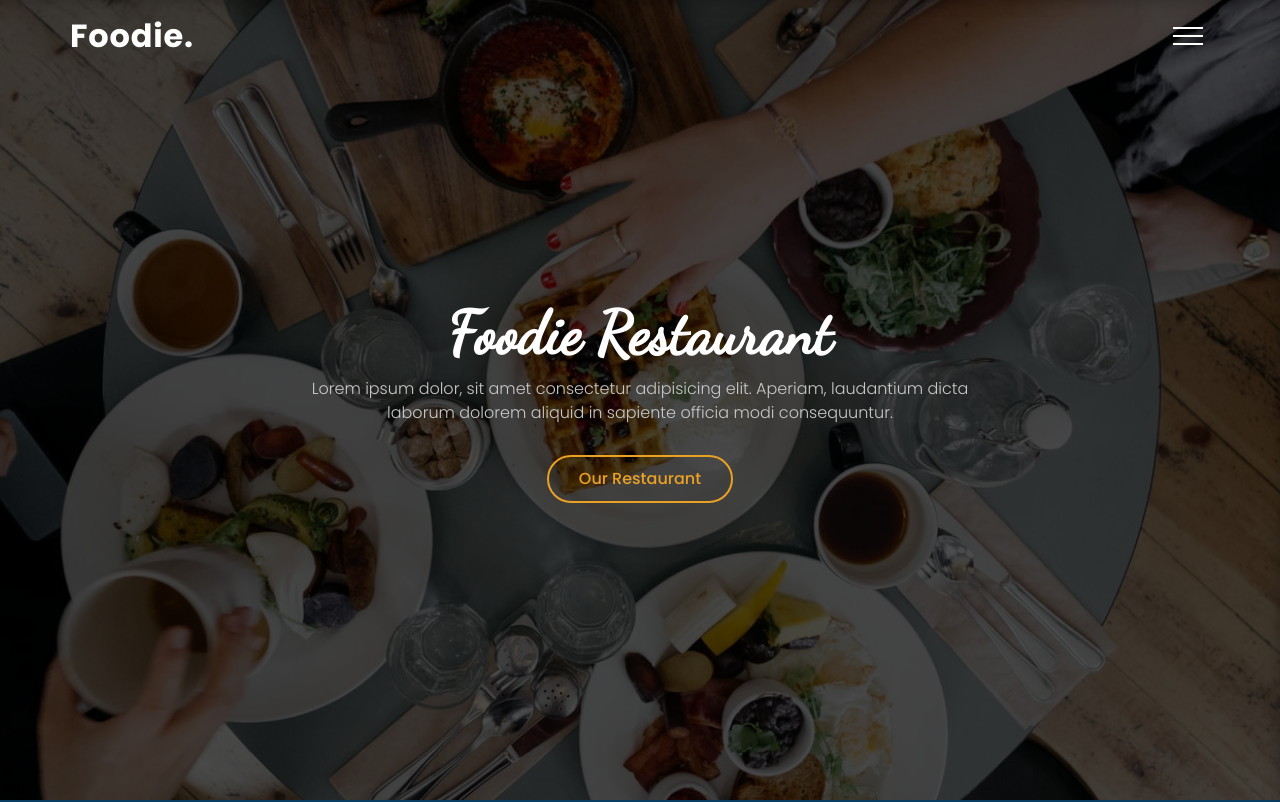
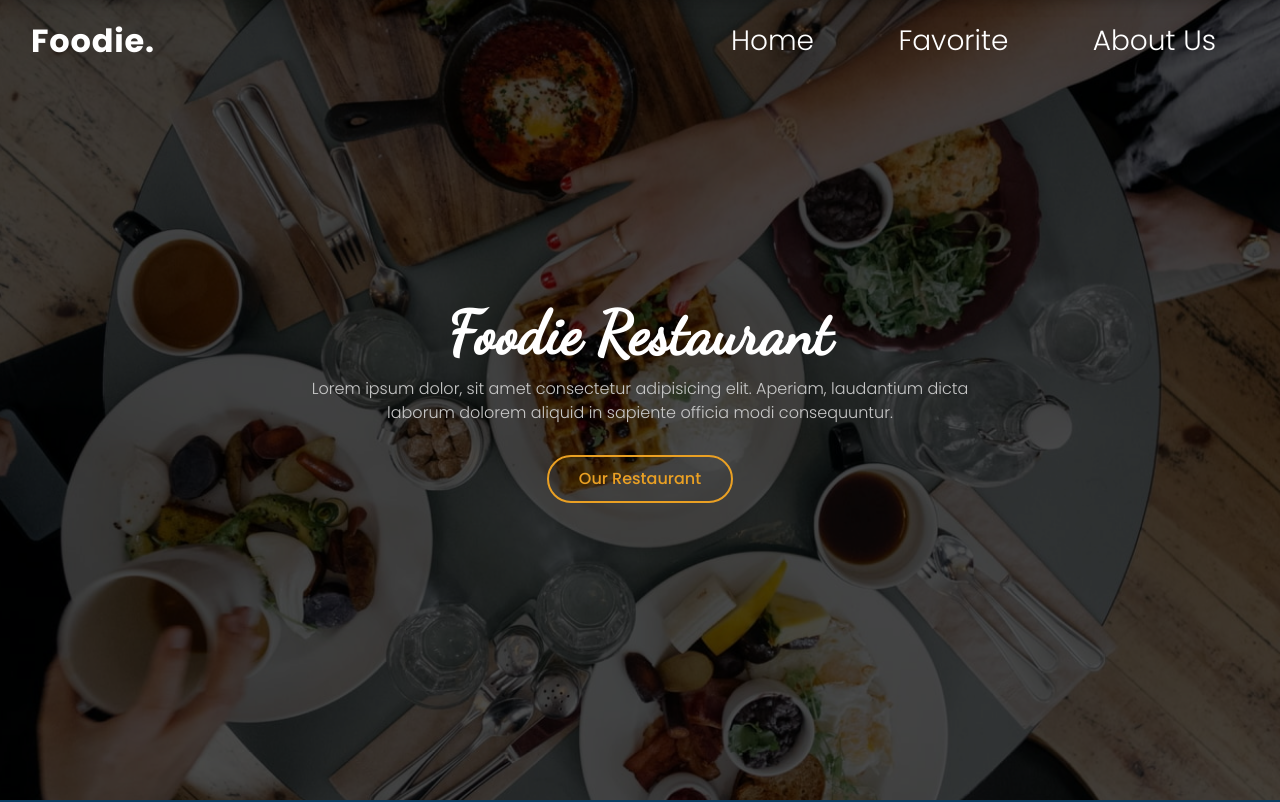
Before and after one commit to mnooryusuf/restaurant-apps, a website built with webpack: page src/templates/index.html in a window 1280 px wide. Shown: the top 802 px of the page. Built offline with nearby package versions, Linux system fonts and the light colour scheme; no server answers; files whose address does not match are found by name; what serviceworker-webpack-plugin would draw is missing.

Commit message:
mengubah navbar menjadi canvas off

```diff
--- a/src/scripts/index.js
+++ b/src/scripts/index.js
@@ -12,8 +12,8 @@ import App from './views/app';
 import swRegister from './utils/sw-register';
 
 const app = new App({
-  button: document.querySelector('.nav-toggler'),
-  drawer: document.querySelector('.nav'),
+  button: document.querySelector('#hamburgerButton'),
+  drawer: document.querySelector('#navigationDrawer'),
   content: document.querySelector('#main'),
 });
 
@@ -28,8 +28,8 @@ window.addEventListener('load', () => {
 
 window.addEventListener('scroll', function scroll() {
   if (this.pageYOffset > 60) {
-    this.document.querySelector('.header').classList.add('sticky');
+    this.document.querySelector('.app-bar').classList.add('sticky');
   } else {
-    this.document.querySelector('.header').classList.remove('sticky');
+    this.document.querySelector('.app-bar').classList.remove('sticky');
   }
 });
--- a/src/styles/main.css
+++ b/src/styles/main.css
@@ -154,16 +154,18 @@ h6 {
 
 /* Header Section */
 
-.header {
-  padding: 12px 0;
+.app-bar {
+  display: grid;
+  grid-template-columns: auto 1fr auto;
+  gap: 10px;
+  padding: 8px 16px;
   position: fixed;
-  left: 0;
   top: 0;
   z-index: 99;
   width: 100%;
 }
 
-.header::before {
+.app-bar::before {
   content: "";
   position: absolute;
   left: 0;
@@ -177,20 +179,16 @@ h6 {
   transform: translateY(-100%);
 }
 
-.header.sticky::before {
+.app-bar.sticky::before {
   transform: translateY(0%);
 }
 
-.header .logo a{
-  color: var(--white);
-  letter-spacing: 0.05rem;
-  font-weight: 700;
-  font-size: 2rem;
+.app-bar .app-bar__menu {
+  display: flex;
   align-items: center;
-  padding: 0 15px;
 }
 
-.header .nav-toggler {
+.app-bar .app-bar__menu button {
   height: 44px;
   width: 44px;
   margin-right: 15px;
@@ -202,19 +200,11 @@ h6 {
   justify-content: center;
 }
 
-.header .nav-toggler:focus {
+.app-bar .app-bar__menu button:focus {
   outline: 4px dashed var(--focus);
 }
 
-.header .nav-toggler.active {
-  position: absolute;
-  right: 0;
-  z-index: 1;
-  transition: all 0.5s ease;
-  transform: translateX(-200px);
-}
-
-.header .nav-toggler span {
+.app-bar .app-bar__menu button span {
   height: 2px;
   width: 30px;
   display: block;
@@ -222,13 +212,13 @@ h6 {
   position: relative;
 }
 
-.header .nav-toggler.active span {
+.app-bar .app-bar__menu button.active span {
   background-color: transparent;
   transition: background-color 0.5s ease;
 }
 
-.header .nav-toggler span::after,
-.header .nav-toggler span::before {
+.app-bar .app-bar__menu button span::after,
+.app-bar .app-bar__menu button span::before {
   content: "";
   position: absolute;
   left: 0;
@@ -238,41 +228,79 @@ h6 {
   background-color: var(--white);
 }
 
-.header .nav-toggler span::before {
+.app-bar .app-bar__menu button span::before {
   transform: translateY(-8px);
 }
 
-.header .nav-toggler.active span::before {
+.app-bar .app-bar__menu button.active span::before {
   transform: rotate(45deg);
   transition: transform 0.5s ease;
 }
 
-.header .nav-toggler span::after {
+.app-bar .app-bar__menu button span::after {
   transform: translateY(8px);
 }
 
-.header .nav-toggler.active span::after {
+.app-bar .app-bar__menu button.active span::after {
   transform: rotate(-45deg);
   transition: transform 0.5s ease;
 }
 
-.header .nav {
-  position: fixed;
-  right: 0;
-  top: 0;
-  height: 100%;
-  width: 280px;
-  background-color: var(--dark-light);
-  box-shadow: var(--shadow);
-  overflow-y: auto;
-  padding: 80px 0 40px;
-  transition: transfom 0.5s ease;
-  transform: translateX(100%);
+.app-bar .app-bar__brand {
+  display: flex;
+  align-items: center;
 }
 
-.header .nav.open {
-  transform: translateX(0%);
+.app-bar .app-bar__brand a {
+  color: var(--white);
+  letter-spacing: 0.05rem;
+  font-weight: 700;
+  font-size: 2rem;
+  align-items: center;
+  padding: 0 15px;
 }
+
+.app-bar .app-bar__navigation {
+  position: absolute;
+  top: 50px;
+  left: -180px;
+  width: 150px;
+  transition: all 0.3s;
+  padding: 8px;
+  overflow: hidden;
+}
+
+.app-bar .app-bar__navigation.open {
+  left: 0;
+  background-color: var(--dark-light);
+}
+
+.app-bar .app-bar__navigation .nav-item a {
+  display: inline-block;
+  text-decoration: none;
+  padding: 4px 0;
+  font-size: 28px;
+  color: var(--white);
+  margin-bottom: 5px;
+  width: 100%;
+  text-transform: capitalize;
+  transition: color 0.3s ease;
+}
+
+.app-bar .app-bar__navigation .nav-item a:hover{
+  color: var(--main-color);
+}
+
+.app-bar .app-bar__navigation .nav-item a:focus{
+  outline: 4px dashed var(--focus);
+}
+
+.app-bar .app-bar__navigation.open .nav-item a{
+  padding: 14px;
+  font-size: 22px;
+}
+
+/*
 
 .header .nav ul li a {
   display: block;
@@ -289,7 +317,7 @@ h6 {
 
 .header .nav ul li a:focus {
   outline: 4px dashed var(--focus);
-}
+} */
 
 /* Home Section */
 
--- a/src/styles/responsive.css
+++ b/src/styles/responsive.css
@@ -47,3 +47,29 @@
         padding: 0 10px 30px;
     }
 }
+
+@media screen and (min-width: 650px) {
+    .app-bar {
+        grid-template-columns: 1fr auto;
+    }
+
+    .app-bar .app-bar__menu {
+        display: none;
+    }
+
+    .app-bar .app-bar__navigation {
+        position: static;
+        width: 100%;
+    }
+
+    .app-bar .app-bar__navigation .nav-item {
+        display: inline-block;
+        margin: 0 40px;
+    }
+
+    .app-bar .app-bar__navigation .nav-item a {
+        display: inline-block;
+        text-align: center;
+        margin: 0;
+    }
+}
--- a/src/templates/index.html
+++ b/src/templates/index.html
@@ -4,14 +4,33 @@
     <meta charset="UTF-8" />
     <meta http-equiv="X-UA-Compatible" content="IE=edge" />
     <meta name="viewport" content="width=device-width, initial-scale=1.0" />
-    <meta name="theme-color" content="#0a3d62"/>
-    <link rel="manifest" href="manifest.json">
-    <link rel="apple-touch-icon" href="/icons/icon-192x192.png">
+    <meta name="theme-color" content="#0a3d62" />
+    <link rel="manifest" href="manifest.json" />
+    <link rel="apple-touch-icon" href="/icons/icon-192x192.png" />
     <title>Foodie Restaurant</title>
   </head>
   <body>
     <a href="#maincontent" class="skip-link">Menuju ke konten</a>
-    <header class="header">
+    <header class="app-bar">
+      <div class="app-bar__menu">
+        <button id="hamburgerButton">
+          <span></span>
+        </button>
+      </div>
+      <div class="app-bar__brand">
+        <a href="#/home">Foodie.</a>
+      </div>
+      <nav id="navigationDrawer" class="app-bar__navigation">
+        <ul>
+          <li class="nav-item"><a href="index.html">Home</a></li>
+          <li class="nav-item"><a href="#/favorite">Favorite</a></li>
+          <li class="nav-item">
+            <a href="https://github.com/mnooryusuf">About Us</a>
+          </li>
+        </ul>
+      </nav>
+    </header>
+    <!-- <header class="header">
       <div class="container">
         <div class="row justify-content-between align-item-center">
           <div class="logo">
@@ -31,7 +50,7 @@
           </nav>
         </div>
       </div>
-    </header>
+    </header> -->
 
     <main id="main"></main>
 
```
